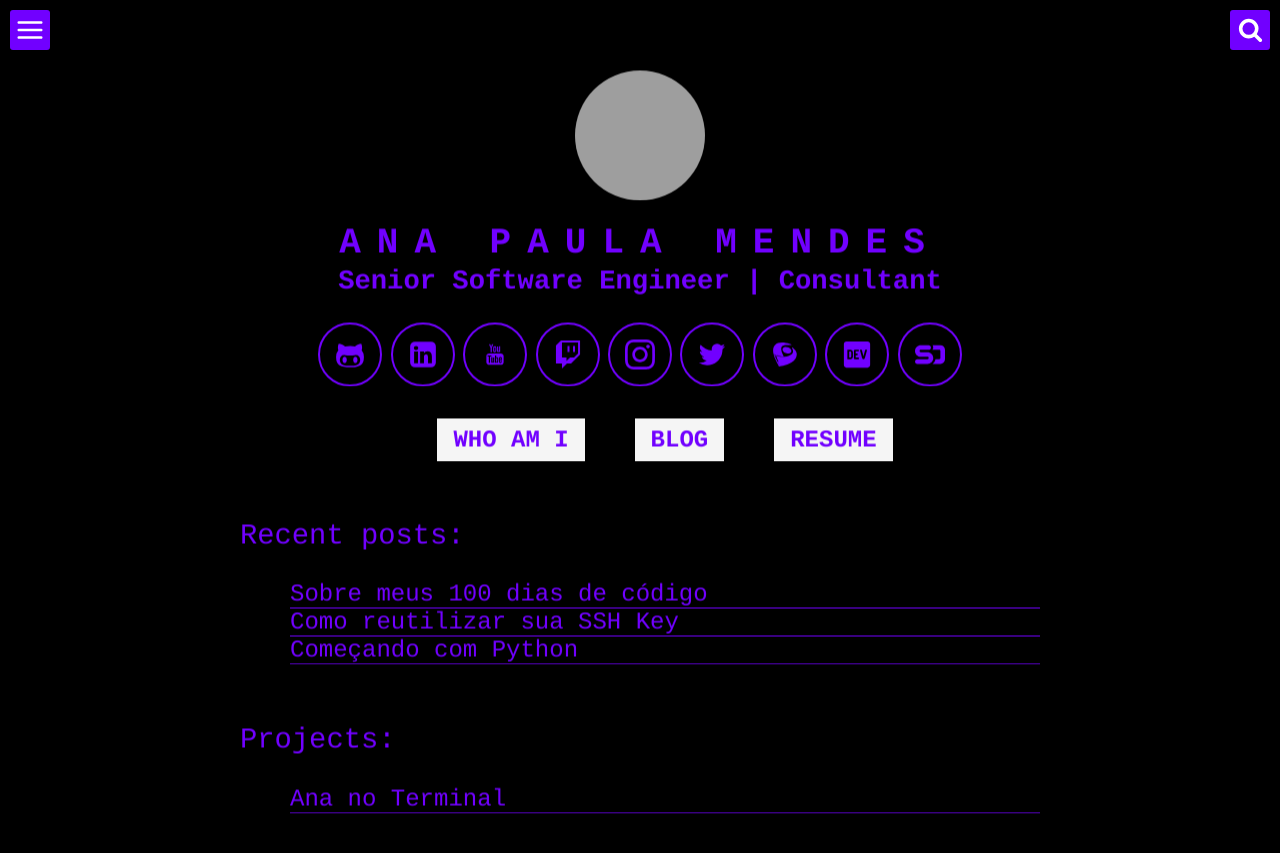
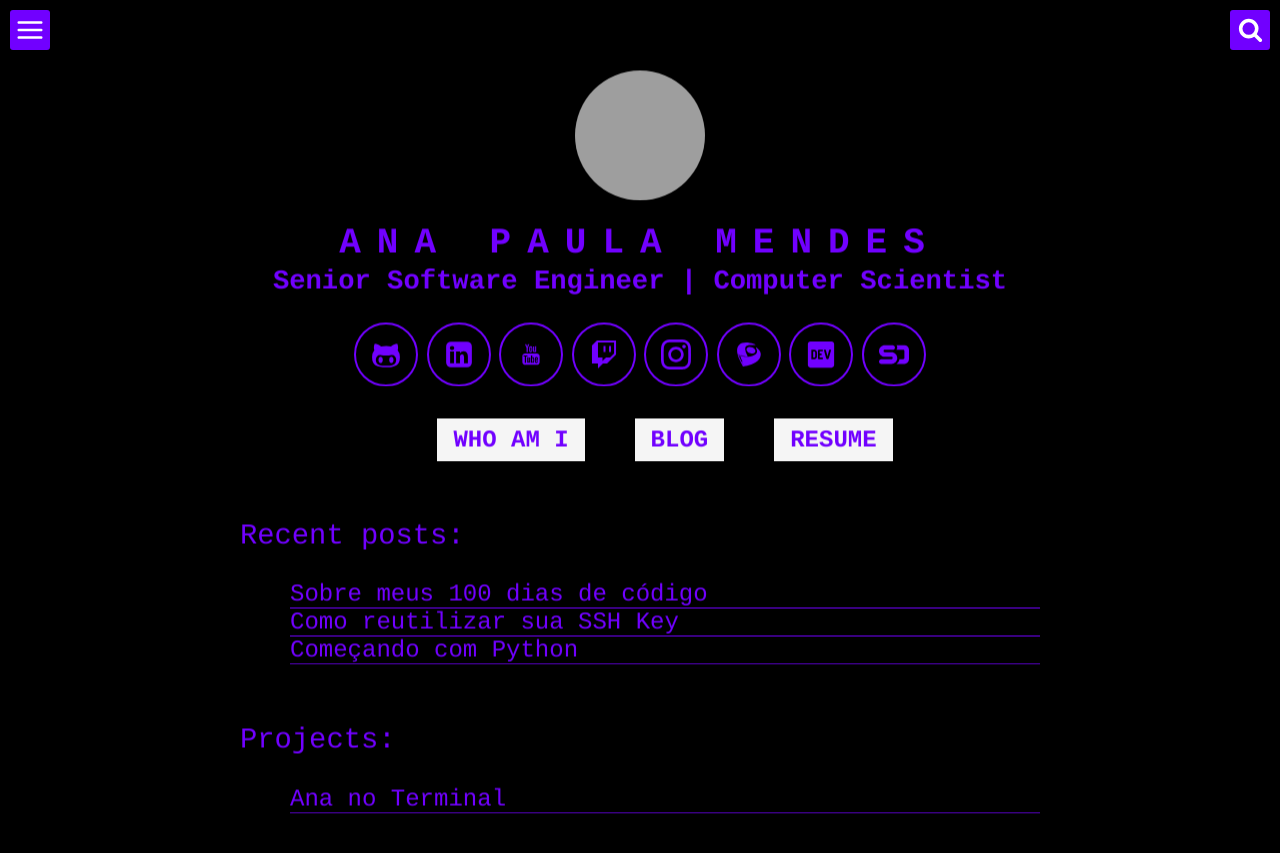
Before and after one commit to anapauladsmendes/anapauladsmendes.github.io, a Jekyll site: the page built from index.html, in a window 1280 px wide. Shown: the top 853 px of the page. Built offline with Jekyll 4.4.1, drawn with Linux system fonts in a browser that asks for light colours; grey boxes are pictures that could not be loaded.

```diff
--- a/_config.yml
+++ b/_config.yml
@@ -6,11 +6,10 @@ url: ""
 
 # User settings
 username: ANA PAULA MENDES
-occupation: Senior Software Engineer | Consultant
+occupation: Senior Software Engineer | Computer Scientist
 user_title: Ana Paula Mendes
 email: anapaula.ds.mendes@gmail.com
 instagram_username: ananoterminal
-twitter_username: ananoterminal
 github_username:  anapaulamendes
 linkedin_public_url: anapauladsmendes/
 youtube_channel: ananoterminal
--- a/_includes/head.html
+++ b/_includes/head.html
@@ -9,18 +9,6 @@
 
   <!-- Google Authorship Markup -->
   <link rel="author" href="https://github.com/{{ site.github_username }}">
-
-  <!-- Social Twitter -->
-  <meta name="twitter:card" content="summary_large_image">
-  <meta name="twitter:site" content="@{{ site.twitter_username }}">
-  <meta name="twitter:title" content="{% if page.title %}{{ page.title }}{% else %}{{ site.title }}{% endif %}">
-  <meta name="twitter:description" content="{% if page.description %}{{ page.description | strip_html | strip_newlines | truncate: 160 }}{% else %}{{ site.description }}{% endif %}">
-
-  {% if page.image %}
-  <meta property="twitter:image:src" content="{{ site.url }}{{ page.image }}">
-  {% else %}
-  <meta property="twitter:image:src" content="{{ site.profile_picture }}">
-  {% endif %}
 
   <!-- Social Facebook/Open Graph -->
   <meta property="og:url" content="{{ page.url | replace:'index.html','' | prepend: site.baseurl | prepend: site.url }}">
--- a/_includes/header-default.html
+++ b/_includes/header-default.html
@@ -23,9 +23,6 @@
       </a>
       <a aria-label="My Instagram" title="Follow me on Instagram" target="_blank" href="https://instagram.com/{{site.instagram_username}}">
         <svg class="icon icon-instagram"><use xlink:href="#icon-instagram"></use></svg>
-      </a>
-      <a aria-label="My Twitter" title="Follow me on Twitter" target="_blank" href="https://twitter.com/{{site.twitter_username}}">
-        <svg class="icon icon-twitter"><use xlink:href="#icon-twitter"></use></svg>
       </a>
       <a aria-label="My Lattes" title="See my Lattes" target="_blank" href="http://lattes.cnpq.br/8583289634357054">
         <svg class="icon icon-lattes"><use xlink:href="#icon-lattes"></use></svg>
--- a/about.html
+++ b/about.html
@@ -9,7 +9,7 @@ image: 'https://avatars0.githubusercontent.com/u/9610091?s=460&v=4'
 
 <div class="aboutme">
 	<p class="description">
-		I'm a Master's Degree student in Computer Science with a line of research in Intelligent Computing at Universidade Federal do Piauí, graduated in the Bachelor's Degree in Computer Science at the same university. I have a technical course in Software Development at Instituto Federal de Ciência e Tecnologia do Piauí. I am currently working as a Senior Software Engineer and have experience as a Developer Consultant. My areas of expertise are in Software Development and Artificial Intelligence.
+		I am currently working as a Senior Software Engineer and have experience as a Developer Consultant. I hold a Bachelor's degree in Computer Science from Universidade Federal do Piauí and a technical certification in Software Development from Instituto Federal de Ciência e Tecnologia do Piauí. My areas of expertise are in Software Development and Artificial Intelligence.
 	</p>
 	<p class="description">
 		I have a huge passion for teaching and sharing knowledge as much as I can. I believe that information in the right hands has the power to move the world and offer better conditions for society. I am continually cultivating other women with tech mentorship. I love participating in the Python Brasil community since I co-founded PyLadies Teresina in 2016.
```
Also changed, not shown: 1 other file.
